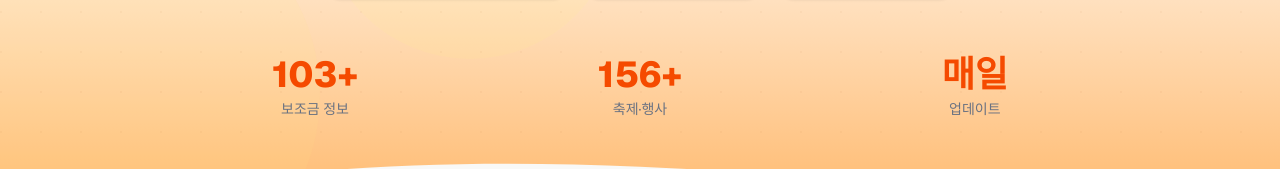
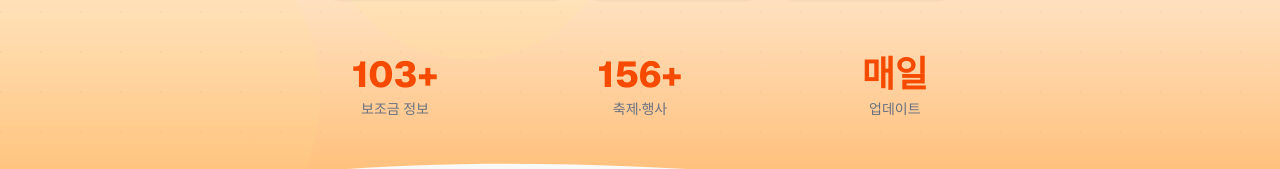
Before and after one commit to RoyHong01/my-local-info, a Next.js app: page / in a window 1280 px wide. Shown: the part 549-718 px from the top of the page. Built offline with nearby package versions, Linux system fonts and the light colour scheme; no server answers.

Commit message:
style: tighten hero stats width to match CTA group

```diff
--- a/src/app/page.tsx
+++ b/src/app/page.tsx
@@ -240,7 +240,7 @@ export default async function Home() {
           </div>
 
           {/* Stats */}
-          <div className="mt-14 grid grid-cols-3 items-start gap-4 sm:gap-10 md:gap-20 max-w-3xl mx-auto px-4 animate-fade-in-up">
+          <div className="mt-14 grid w-full max-w-[38rem] grid-cols-3 items-start gap-6 sm:gap-8 md:gap-12 mx-auto px-4 animate-fade-in-up">
             <div className="text-center justify-self-start">
               <div className="text-3xl sm:text-4xl font-extrabold text-orange-600">{subsidyAll.filter(i => !i.expired).length}+</div>
               <div className="text-sm text-gray-500 mt-1">보조금 정보</div>
```
